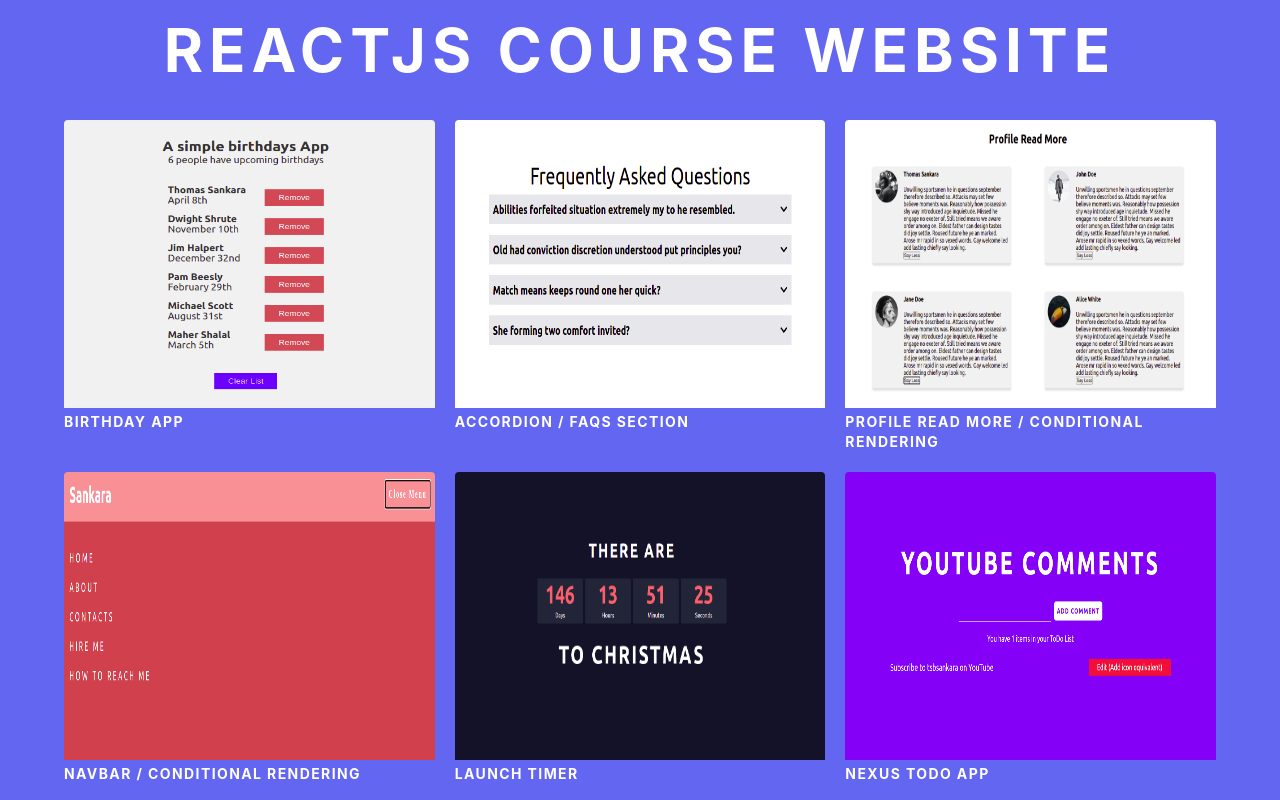
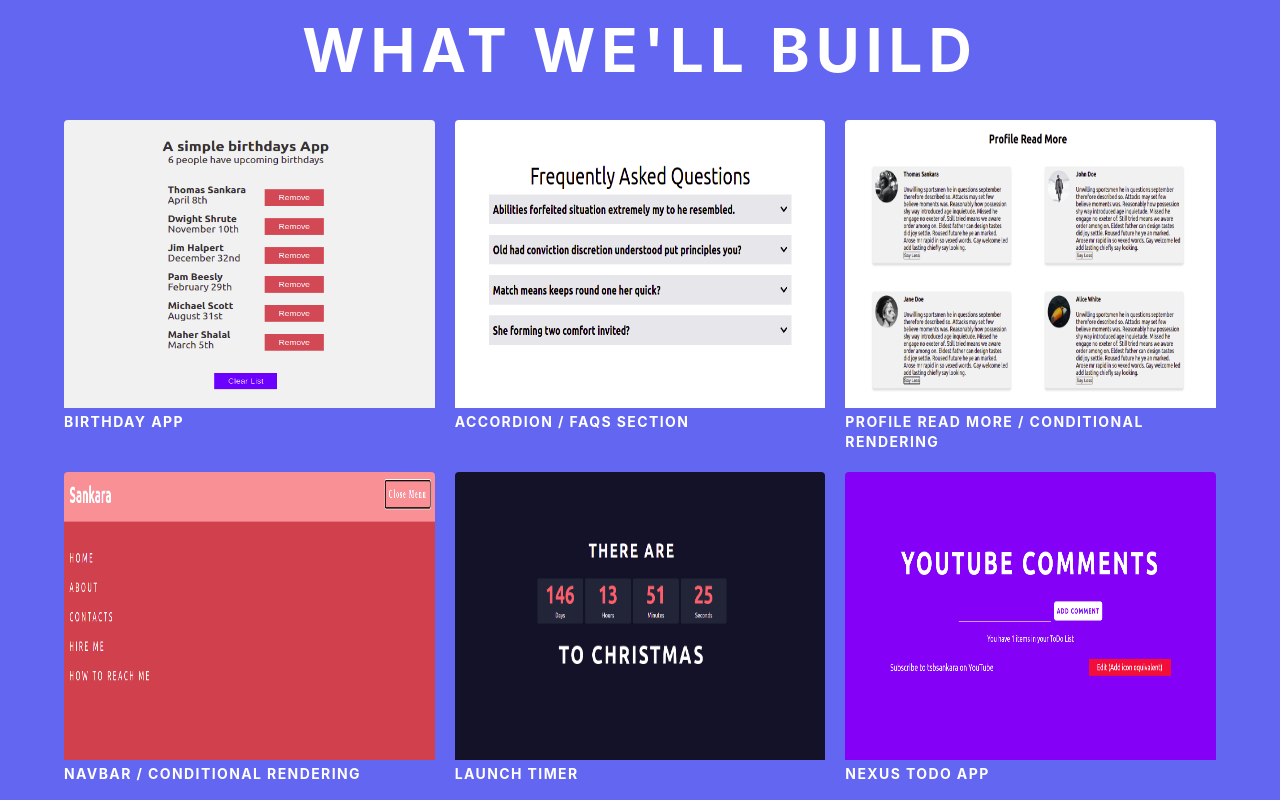
Before and after one commit to SankThomas/react-course-website, a React (Create React App) app: page / in a window 1280 px wide. Shown: the top 800 px of the page. Built offline with nearby package versions, Linux system fonts and the light colour scheme.

Commit message:
change title

```diff
--- a/src/App.js
+++ b/src/App.js
@@ -8,7 +8,7 @@ const App = () => {
     <>
       <section className="p-5">
         <h1 className="text-4xl uppercase tracking-widest text-center text-white font-bold mb-10 lg:text-6xl">
-          ReactJS Course Website
+          What we'll build
         </h1>
         <div className="grid grid-cols-1 gap-5 md:grid-cols-2 lg:grid-cols-3 lg:max-w-6xl lg:mx-auto">
           {cards.map((card) => {
```
